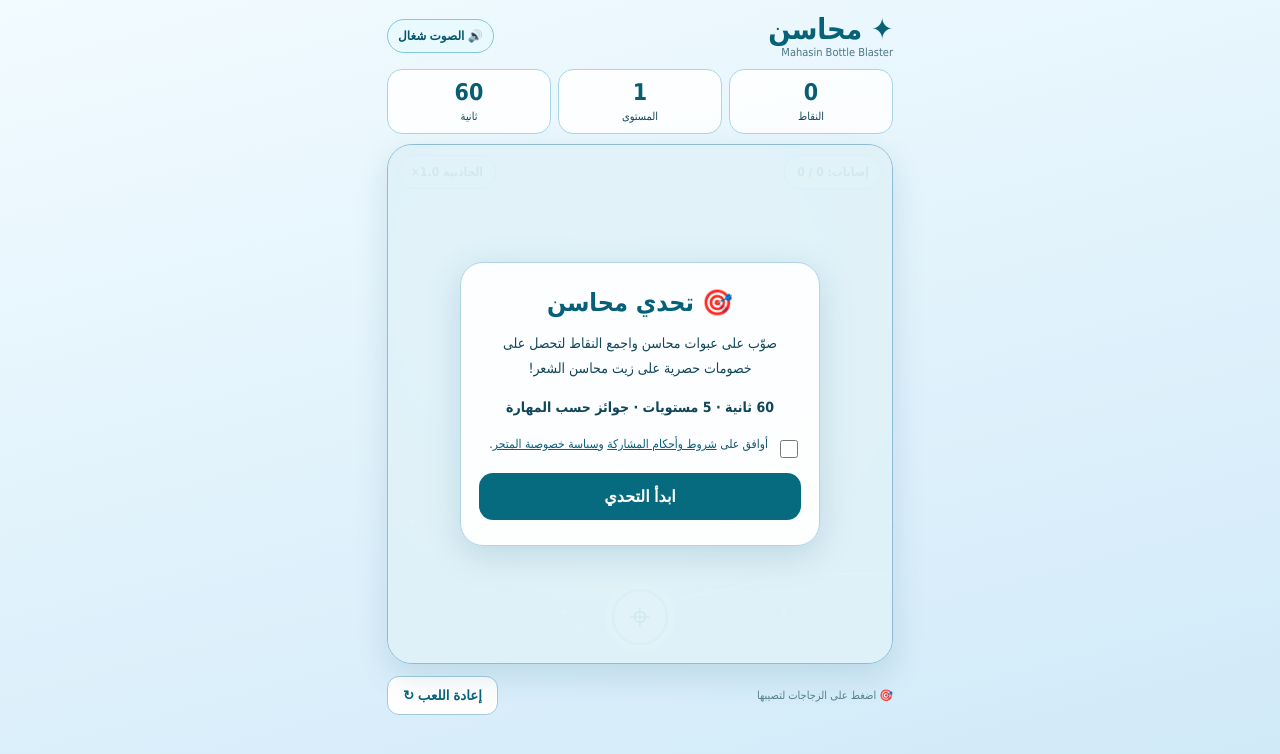
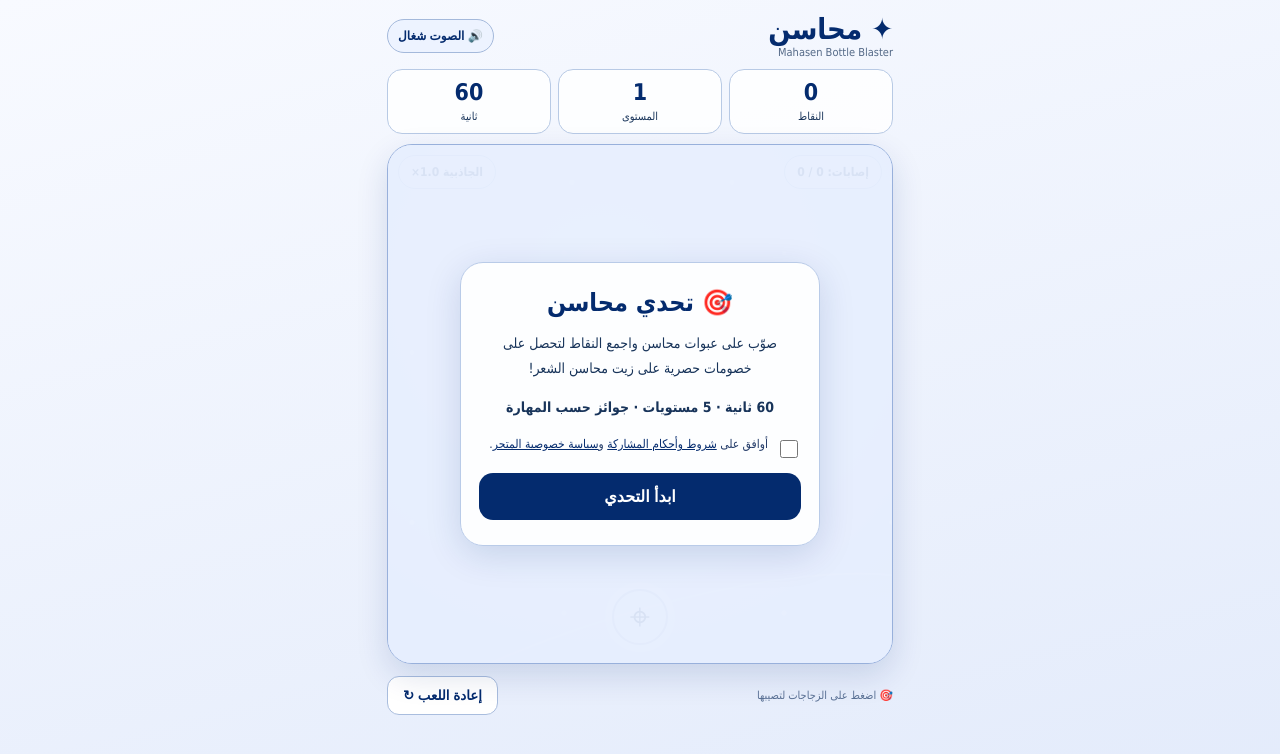
Before and after one commit to adhamfawzy11/mahasen-game, a plain HTML site: page index.html in a window 1280 px wide. Drawn offline with Linux system fonts and the light colour scheme.

Commit message:
Apply Mahasen navy #042B6E brand system and correct English name in source game v16

```diff
--- a/index.html
+++ b/index.html
@@ -3,48 +3,48 @@
 <head>
 <meta charset="utf-8"><meta name="viewport" content="width=device-width,initial-scale=1,viewport-fit=cover">
 <title>محاسن | تحدي التصويب</title>
-<meta name="theme-color" content="#d9eff9">
+<meta name="theme-color" content="#042B6E">
 <meta name="description" content="تحدي التصويب من محاسن – نسخة تجريبية">
 <style>
-:root{--teal:#08647a;--navy:#06485d;--sky:#d8effb}
-*{box-sizing:border-box}body{font-family:Tahoma,Arial,sans-serif;margin:0;background:linear-gradient(165deg,#f2fbff,#cfe9f8);color:#10465a;min-height:100vh}
-.app{width:min(100%,530px);margin:auto;padding:12px 12px 28px}.top{display:flex;align-items:center;justify-content:space-between;gap:10px}.logo{font-size:29px;font-weight:900;color:#075c71}.sub{font-size:11px;opacity:.72}.demo{font-size:11px;background:#fff;border-radius:25px;padding:8px 10px;border:1px solid #97cede}
-.top-actions{display:flex;align-items:center;gap:6px;flex-wrap:wrap;justify-content:flex-end}.sound-toggle{border:1px solid #85c7de;border-radius:22px;background:#e9faff;color:#07566c;padding:9px 10px;font-size:12px;font-weight:bold;cursor:pointer}.sound-toggle:focus-visible{outline:3px solid #065e77;outline-offset:2px}.stats{display:grid;grid-template-columns:repeat(3,1fr);gap:7px;margin:10px 0}.stat{background:#ffffffd9;border:1px solid #a9d6e7;border-radius:15px;text-align:center;padding:9px 3px}.stat strong{display:block;font-size:23px;color:#075d72}.stat small{font-size:11px}
-.arena{height:min(65vh,630px);min-height:390px;position:relative;overflow:hidden;border-radius:25px;border:1px solid #8dbdd4;box-shadow:0 12px 32px #125b7924;background:radial-gradient(circle at 43% 27%,#f5fcff,#d4ebf8 57%,#b1d8eb)}
+:root{--teal:#042B6E;--navy:#042B6E;--sky:#E9F0FF}
+*{box-sizing:border-box}body{font-family:Tahoma,Arial,sans-serif;margin:0;background:linear-gradient(165deg,#F8FAFF,#E3EBFB);color:#18345A;min-height:100vh}
+.app{width:min(100%,530px);margin:auto;padding:12px 12px 28px}.top{display:flex;align-items:center;justify-content:space-between;gap:10px}.logo{font-size:29px;font-weight:900;color:#042B6E}.sub{font-size:11px;opacity:.72}.demo{font-size:11px;background:#fff;border-radius:25px;padding:8px 10px;border:1px solid #B5C7E7}
+.top-actions{display:flex;align-items:center;gap:6px;flex-wrap:wrap;justify-content:flex-end}.sound-toggle{border:1px solid #A4B9DB;border-radius:22px;background:#EDF3FF;color:#042B6E;padding:9px 10px;font-size:12px;font-weight:bold;cursor:pointer}.sound-toggle:focus-visible{outline:3px solid #042B6E;outline-offset:2px}.stats{display:grid;grid-template-columns:repeat(3,1fr);gap:7px;margin:10px 0}.stat{background:#ffffffd9;border:1px solid #B8CAE5;border-radius:15px;text-align:center;padding:9px 3px}.stat strong{display:block;font-size:23px;color:#042B6E}.stat small{font-size:11px}
+.arena{height:min(65vh,630px);min-height:390px;position:relative;overflow:hidden;border-radius:25px;border:1px solid #98B0DB;box-shadow:0 12px 32px #042B6E24;background:radial-gradient(circle at 43% 27%,#FCFDFF,#E5EDFF 57%,#CBD9F4)}
 .arena:before{content:"";pointer-events:none;position:absolute;inset:0;background:radial-gradient(circle at 15% 22%,white 0 2px,transparent 3px),radial-gradient(circle at 80% 60%,white 0 2px,transparent 3px),radial-gradient(circle at 40% 84%,white 0 2px,transparent 3px);background-size:160px 170px,220px 180px,250px 190px;opacity:.9}
 .arena:after{content:"";pointer-events:none;position:absolute;width:130%;height:34%;border:2px solid #ffffff80;bottom:-25%;left:-15%;border-radius:50%;transform:rotate(-17deg)}
 .playfield{position:absolute;inset:0;touch-action:none;cursor:crosshair;z-index:1}
 .bottle{position:absolute;top:0;left:0;width:70px;height:146px;pointer-events:none;user-select:none;will-change:transform;display:flex;align-items:center;justify-content:center}
 .bottle img{height:100%;width:100%;object-fit:contain;filter:none;pointer-events:none}
-.bottle:has(img[src=""]){background:#bfcbd2}
+.bottle:has(img[src=""]){background:#BFCBD2}
 .hud{display:flex;position:absolute;top:10px;left:10px;right:10px;justify-content:space-between;z-index:3;pointer-events:none}
-.pill{font-size:12px;font-weight:bold;background:#e9f9ffec;color:#07576e;padding:9px 12px;border:1px solid #7ac7e0;border-radius:30px}
-.shooter{position:absolute;z-index:2;bottom:0;left:0;right:0;text-align:center;pointer-events:none;padding:18px;background:linear-gradient(transparent,#c6e6f9c9);color:#06627b}
-.cross{display:inline-flex;width:56px;height:56px;border-radius:50%;align-items:center;justify-content:center;font-size:36px;border:2px solid #76bcd6;background:#e6faffb8;box-shadow:0 0 0 7px #ffffff60}
-.pop{position:absolute;z-index:4;color:#046178;font-weight:bold;pointer-events:none;animation:float .5s ease-out forwards;font-size:20px;text-shadow:0 1px #fff}
+.pill{font-size:12px;font-weight:bold;background:#EDF3FFEC;color:#042B6E;padding:9px 12px;border:1px solid #A0BCE6;border-radius:30px}
+.shooter{position:absolute;z-index:2;bottom:0;left:0;right:0;text-align:center;pointer-events:none;padding:18px;background:linear-gradient(transparent,#DAE6FFC9);color:#042B6E}
+.cross{display:inline-flex;width:56px;height:56px;border-radius:50%;align-items:center;justify-content:center;font-size:36px;border:2px solid #9FB7E0;background:#EEF3FFB8;box-shadow:0 0 0 7px #ffffff60}
+.pop{position:absolute;z-index:4;color:#042B6E;font-weight:bold;pointer-events:none;animation:float .5s ease-out forwards;font-size:20px;text-shadow:0 1px #fff}
 @keyframes float{to{transform:translateY(-38px);opacity:0}}
-.layer{position:absolute;z-index:5;inset:0;display:flex;align-items:center;justify-content:center;padding:20px;background:#e1f3f9ee;text-align:center}
-.layer.hidden{display:none}.panel{max-width:355px;width:100%;background:#ffffffee;border:1px solid #b0d5e7;border-radius:23px;padding:25px 18px;box-shadow:0 9px 35px #286b8730}
-.panel h1{margin:0 0 10px;color:#066078;font-size:25px}.panel p{line-height:1.8;font-size:14px}.primary{cursor:pointer;background:#076b83;color:white;border:none;border-radius:14px;padding:14px 20px;font-size:16px;font-weight:700;width:100%;margin-top:12px}.primary:active{transform:scale(.98)}
-.secondary{background:white;border:1px solid #a2cadc;color:#08637b;border-radius:12px;padding:11px 15px;cursor:pointer;font-weight:bold}.field{width:100%;border:1px solid #9ec6d8;border-radius:12px;padding:12px;font-size:16px;margin:7px 0;background:#fff;direction:rtl}
+.layer{position:absolute;z-index:5;inset:0;display:flex;align-items:center;justify-content:center;padding:20px;background:#E8EFFEEE;text-align:center}
+.layer.hidden{display:none}.panel{max-width:355px;width:100%;background:#ffffffee;border:1px solid #B9CBE8;border-radius:23px;padding:25px 18px;box-shadow:0 9px 35px #042B6E25}
+.panel h1{margin:0 0 10px;color:#042B6E;font-size:25px}.panel p{line-height:1.8;font-size:14px}.primary{cursor:pointer;background:#042B6E;color:white;border:none;border-radius:14px;padding:14px 20px;font-size:16px;font-weight:700;width:100%;margin-top:12px}.primary:active{transform:scale(.98)}
+.secondary{background:white;border:1px solid #A9BDDE;color:#042B6E;border-radius:12px;padding:11px 15px;cursor:pointer;font-weight:bold}.field{width:100%;border:1px solid #AEC2E3;border-radius:12px;padding:12px;font-size:16px;margin:7px 0;background:#fff;direction:rtl}
 .sr-only{position:absolute!important;width:1px;height:1px;padding:0;margin:-1px;overflow:hidden;clip:rect(0,0,0,0);white-space:nowrap;border:0}
-.terms-consent{display:flex;align-items:flex-start;gap:8px;text-align:right;font-size:12px;line-height:1.8;margin:12px 0 0;color:#17536a}
-.terms-consent input{margin-top:6px;width:18px;height:18px;flex-shrink:0;accent-color:#08728a}
-.text-link{font:inherit;color:#075f7a;text-decoration:underline;border:0;background:none;padding:0;cursor:pointer}
+.terms-consent{display:flex;align-items:flex-start;gap:8px;text-align:right;font-size:12px;line-height:1.8;margin:12px 0 0;color:#233B68}
+.terms-consent input{margin-top:6px;width:18px;height:18px;flex-shrink:0;accent-color:#042B6E}
+.text-link{font:inherit;color:#042B6E;text-decoration:underline;border:0;background:none;padding:0;cursor:pointer}
 .form-error{color:#b42318;font-size:12px;line-height:1.7;margin:7px 0}
-.terms-modal{position:fixed;inset:0;background:#002b3c99;z-index:1000;display:flex;justify-content:center;align-items:center;padding:18px}
-.terms-panel{width:min(100%,500px);max-height:85vh;overflow:auto;background:#fff;border-radius:20px;padding:24px;box-shadow:0 10px 40px #00283c55}
-.terms-panel h2{font-size:23px;margin:0 0 12px;color:#075b70}.terms-body{font-size:14px;line-height:1.85;text-align:right}
-.note{font-size:12px;color:#517c8a;line-height:1.7}.below{display:flex;gap:8px;flex-wrap:wrap;align-items:center;justify-content:space-between;margin-top:12px}.below span{font-size:11px;color:#577f8d}
-#reward{font-size:22px;color:#086c84;font-weight:900;margin:10px 0}.coupon-card{display:flex;align-items:center;gap:10px;flex-wrap:wrap;justify-content:center;background:#e9f8fb;border:2px dashed #74b9ce;border-radius:16px;padding:15px 10px;margin:12px 0}.coupon-card strong{font-size:23px;letter-spacing:2px;color:#065b70}.copy-message{font-size:12px;color:#08647a;min-height:18px}.hidden{display:none!important}
+.terms-modal{position:fixed;inset:0;background:#041C4599;z-index:1000;display:flex;justify-content:center;align-items:center;padding:18px}
+.terms-panel{width:min(100%,500px);max-height:85vh;overflow:auto;background:#fff;border-radius:20px;padding:24px;box-shadow:0 10px 40px #042B6E40}
+.terms-panel h2{font-size:23px;margin:0 0 12px;color:#042B6E}.terms-body{font-size:14px;line-height:1.85;text-align:right}
+.note{font-size:12px;color:#597094;line-height:1.7}.below{display:flex;gap:8px;flex-wrap:wrap;align-items:center;justify-content:space-between;margin-top:12px}.below span{font-size:11px;color:#597094}
+#reward{font-size:22px;color:#042B6E;font-weight:900;margin:10px 0}.coupon-card{display:flex;align-items:center;gap:10px;flex-wrap:wrap;justify-content:center;background:#ECF2FF;border:2px dashed #A5BDE4;border-radius:16px;padding:15px 10px;margin:12px 0}.coupon-card strong{font-size:23px;letter-spacing:2px;color:#042B6E}.copy-message{font-size:12px;color:#042B6E;min-height:18px}.hidden{display:none!important}
 @media(max-height:690px){.arena{height:60vh;min-height:330px}.app{padding-top:6px}.stats{margin:5px 0}.stat{padding:6px 3px}}
 
-/* Mahasen mobile responsive refinements — v12 */
-:root{--teal:#08677b;--navy:#064d5f;--sky:#e5f5fb}
+/* Mahasen responsive design | brand identity v16 */
+:root{--teal:#042B6E;--navy:#042B6E;--sky:#E9F0FF}
 html,body{overflow-x:hidden}
-.logo{color:#066277}
-.primary{background:#076b80}
-.primary:focus-visible,.secondary:focus-visible,.text-link:focus-visible{outline:3px solid #0b7186;outline-offset:3px}
+.logo{color:#042B6E}
+.primary{background:#042B6E}
+.primary:focus-visible,.secondary:focus-visible,.text-link:focus-visible{outline:3px solid #042B6E;outline-offset:3px}
 .panel{max-width:360px}
 .layer{overflow-y:auto;overscroll-behavior:contain;align-items:flex-start;padding:14px}
 .layer .panel{margin:auto}
@@ -77,7 +77,7 @@ html,body{overflow-x:hidden}
 </style>
 </head>
 <body><main class="app">
-<header class="top"><div><div class="logo">✦ محاسن</div><div class="sub">Mahasin Bottle Blaster</div></div><div class="top-actions"><button id="soundToggle" class="sound-toggle" type="button" aria-label="كتم الصوت" aria-pressed="true">🔊 الصوت شغال</button></div></header>
+<header class="top"><div><div class="logo">✦ محاسن</div><div class="sub">Mahasen Bottle Blaster</div></div><div class="top-actions"><button id="soundToggle" class="sound-toggle" type="button" aria-label="كتم الصوت" aria-pressed="true">🔊 الصوت شغال</button></div></header>
 <section class="stats"><div class="stat"><strong id="score">0</strong><small>النقاط</small></div><div class="stat"><strong id="level">1</strong><small>المستوى</small></div><div class="stat"><strong id="time">60</strong><small>ثانية</small></div></section>
 <section class="arena" id="arena">
 <div class="playfield" id="field"></div><div class="hud"><div class="pill" id="hits">إصابات: 0 / 0</div><div class="pill" id="gravity">الجاذبية 1.0×</div></div>
@@ -172,7 +172,7 @@ bottlePreload.onerror=function(){bottleImageReady=false;};
 bottlePreload.src=imgUrl;
 
 function track(name,extra={}){
- const payload={event:'mahasen_'+name,game_version:'v15',...extra};
+ const payload={event:'mahasen_'+name,game_version:'v16',...extra};
  try{if(window.parent!==window)window.parent.postMessage({type:'mahasen_game_event',payload},'*')}catch(e){}
  try{if(window.parent===window&&Array.isArray(window.dataLayer))window.dataLayer.push(payload)}catch(e){}
 }
```
